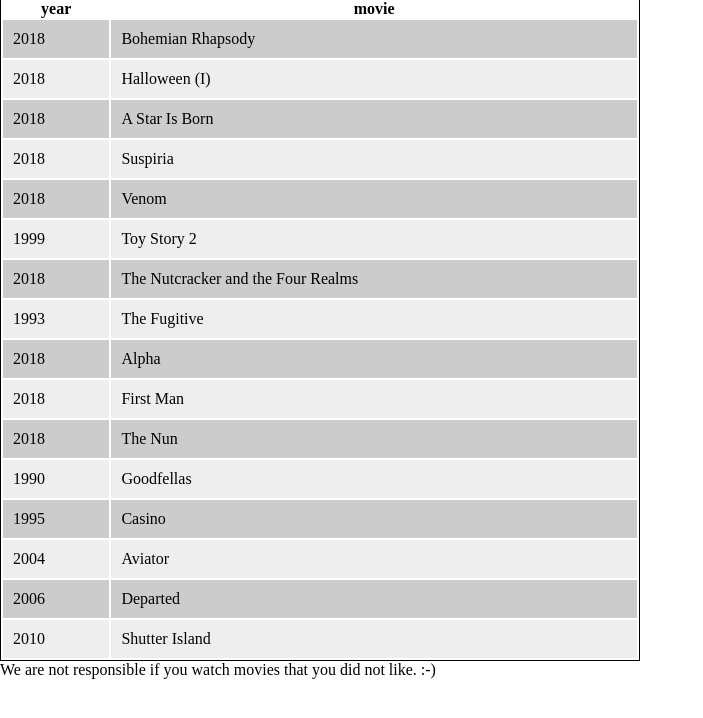
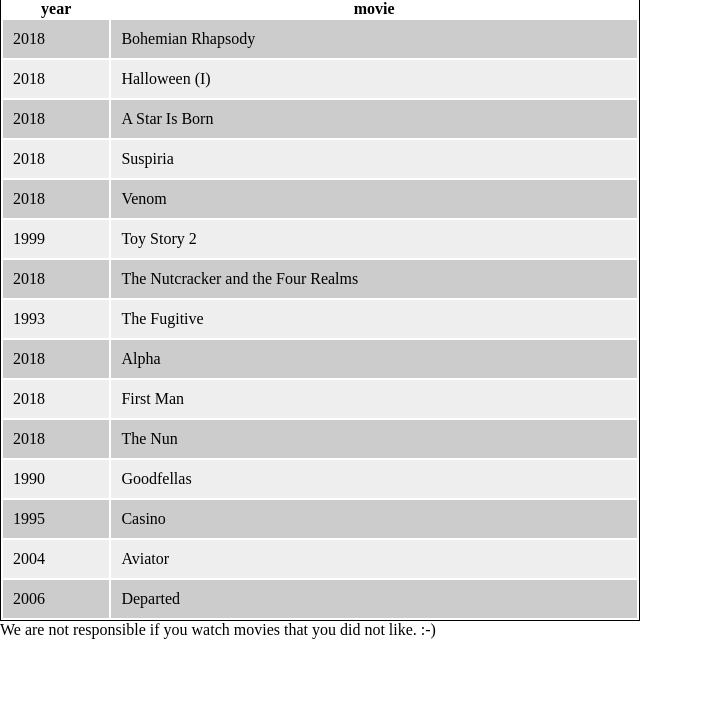
Before and after one commit to verhulstd/meraki-movies, a website: page index.html in a window 1280 px wide. Shown: the part 58-776 px from the top of the page, without its empty margins (0-703 px from the left). Drawn offline with nearby package versions, Linux system fonts and the light colour scheme; files that its build step writes are made by us from their sources; a web font is replaced by a local one.

```diff
--- a/index.html
+++ b/index.html
@@ -80,10 +80,6 @@
         <td>2006</td>
         <td>Departed</td>
       </tr>
-      <tr>
-        <td>2010</td>
-        <td>Shutter Island</td>
-      </tr>
     </table>
 
     <footer>
```
